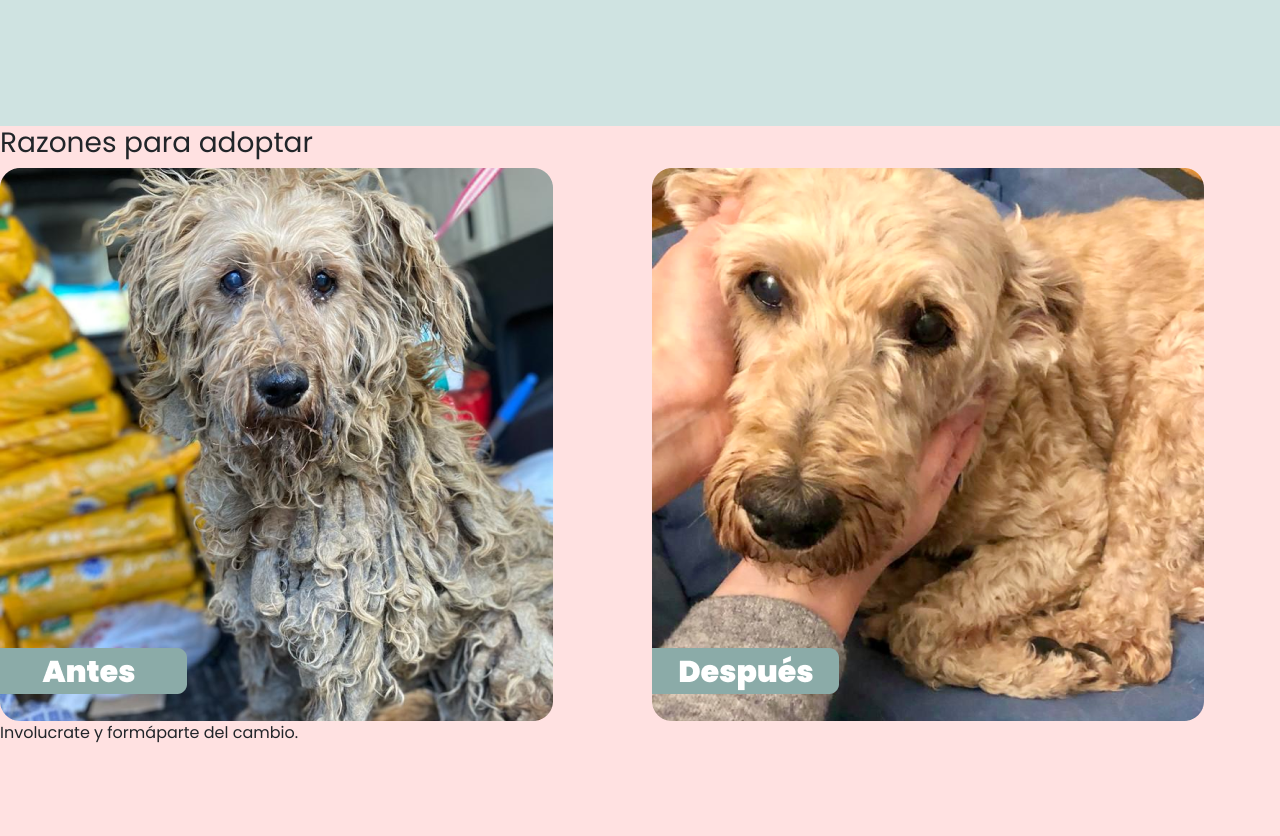
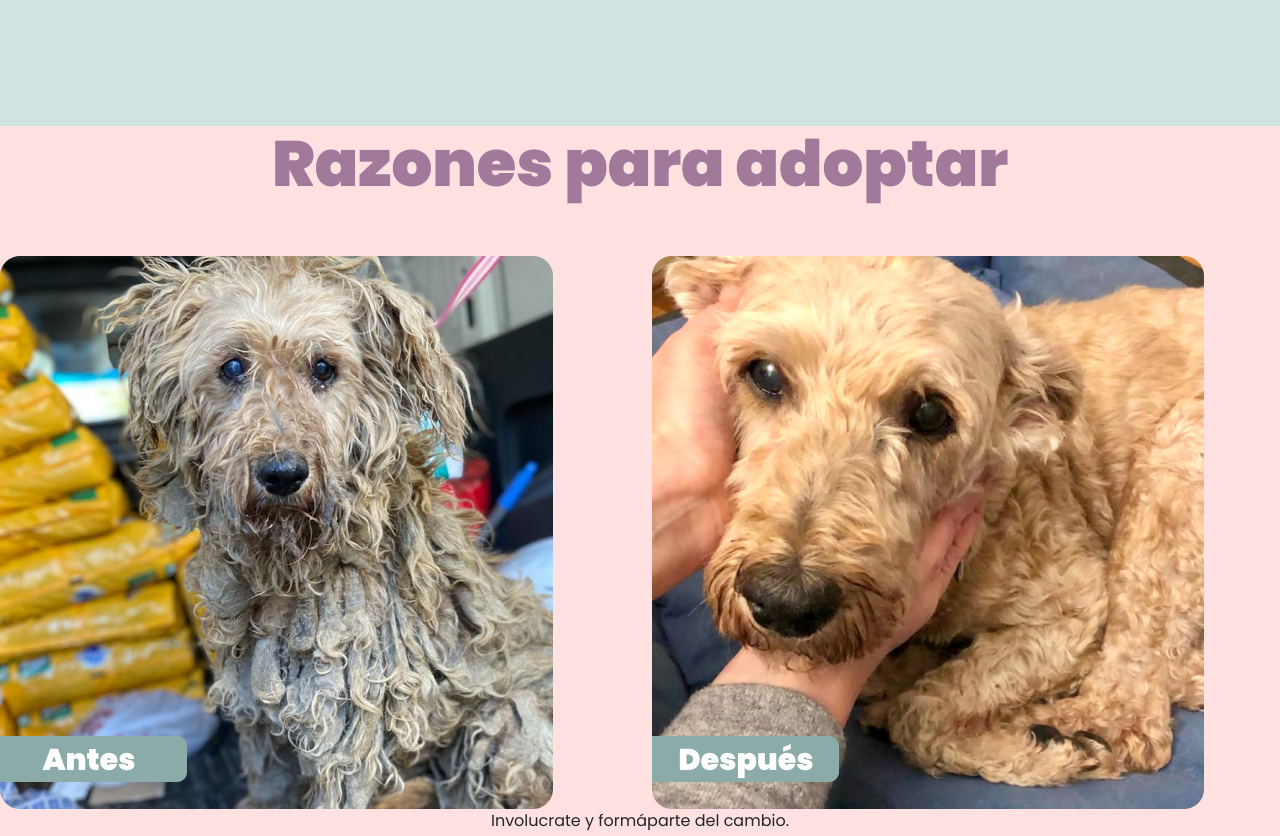
Before and after one commit to nachorosa/zaguates, a website: page index.html in a window 1280 px wide. Shown: the part 2540-3376 px from the top of the page. Drawn offline with nearby package versions, Linux system fonts and the light colour scheme.

Commit message:
commit prueba

```diff
--- a/index.html
+++ b/index.html
@@ -150,14 +150,14 @@
                 </div>
                 <!-- Razones para adoptar deskWeb -->
                 <div class="razones__para__adoptar">
-                    <h3>Razones para adoptar</h3>
+                    <h3 class="text-center">Razones para adoptar</h3>
                     <div class="row antes__despues">
-                        <div class="col">
+                        <div class="col rita__antes">
 
                                 <img src="./multimedia/img/razonesParaAdoptar/Antes.png" class="img-fluid" alt="rita_antes">
 
                         </div>
-                       <div class="col">
+                       <div class="col rita__despes">
 
                             <img src="./multimedia/img/razonesParaAdoptar/Despues.png" class="img-fluid" alt="rita_despues">
 
@@ -165,7 +165,7 @@
 
                     </div>
 
-                    <p>Involucrate y formáparte del cambio.</p>
+                    <p class="text-center">Involucrate y formáparte del cambio.</p>
                 </div>
                 <div data-aos="flip-left" data-aos-duration="2000" class="adoptar-texto">
                     <h2>Razones para adoptar</h2>
--- a/scss/components/_main.scss
+++ b/scss/components/_main.scss
@@ -120,7 +120,20 @@ $color5: #262626;
   height: 880px;
   width: 100%;
   top: 2688px;
+  .razones__para__adoptar{
+    h3{
+      color: $color4;
 
+      font-size: 64px;
+      font-weight: 800;
+      //line-height: 44px;
+      letter-spacing: 0em;
+
+      height: 122px;
+      left: 159px;
+      top: 2723px;
+    }
+  }
   /* display: grid;
   grid-template-rows: 1fr ;
   grid-template-columns: 1fr 1fr;
```
Also changed, not shown: scss/style.css.
